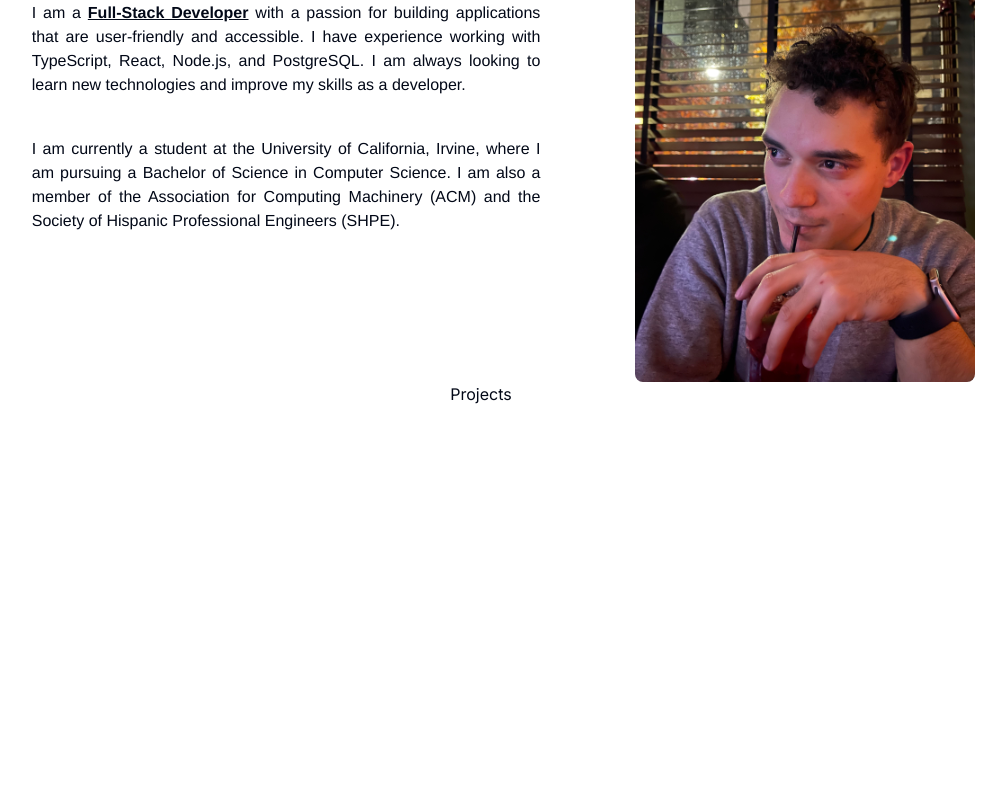
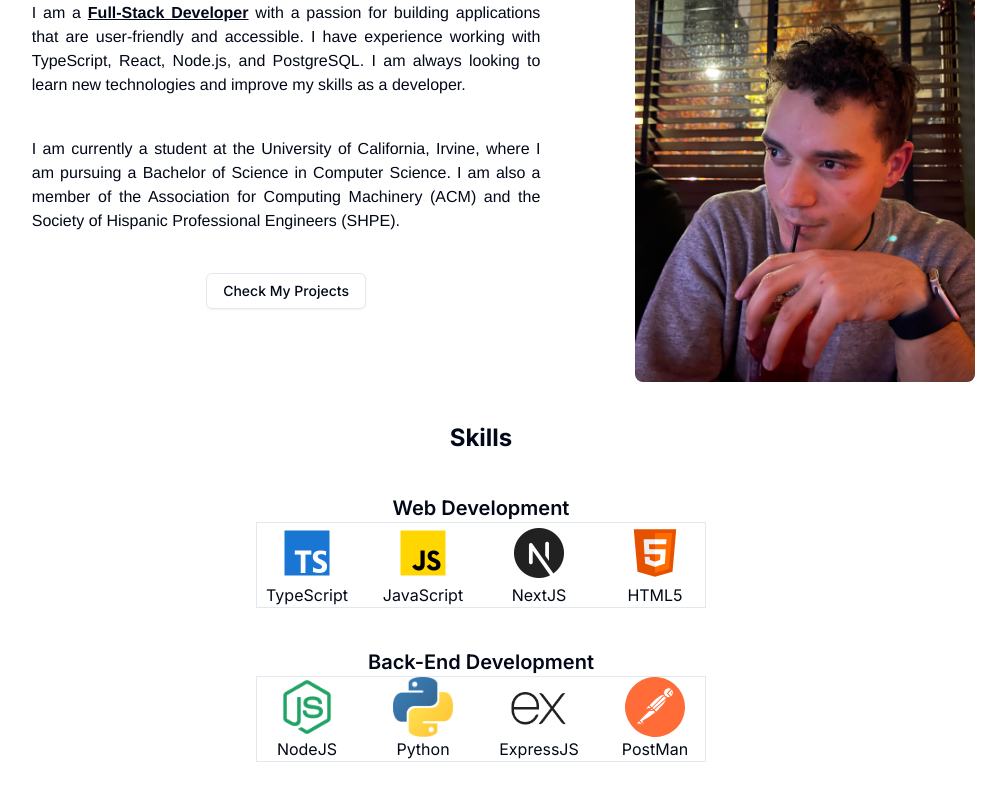
Before and after one commit to hexbacon/chrismena.dev-portfolio, a Next.js app: page / in a window 1280 px wide. Shown: the part 877-1677 px from the top of the page, without its empty margins (159-1165 px from the left). Before the commit the page ends 1379 px from the top, so only its background shows below. Built offline with nearby package versions, Linux system fonts and the light colour scheme.

Commit message:
expanded the skills section

```diff
--- a/app/page.tsx
+++ b/app/page.tsx
@@ -1,14 +1,13 @@
 import { Hero } from "@/components/hero";
 import { About } from "@/components/about";
 import { Skills } from "@/components/skills";
-import { Projects } from "@/components/projects";
 
 export default function Home() {
   return (
     <main className="flex min-h-screen flex-col items-center justify-between p-24">
       <Hero />
       <About />
-      <Projects />
+      <Skills />
     </main>
   );
 }
--- a/components/about.tsx
+++ b/components/about.tsx
@@ -1,4 +1,6 @@
 import Image from "next/image";
+import { Button } from "./ui/button";
+import Link from "next/link";
 // About me section
 export function About() {
     return (
@@ -19,6 +21,9 @@
                     Machinery (ACM) and the Society of Hispanic Professional
                     Engineers (SHPE).
                 </p>
+                <Link href="https://github.com/hexbacon" target="_blank">
+                    <Button variant={"outline"} className="mt-10">Check My Projects</Button>
+                </Link>
             </div>
             <div className="lg:pt-0 sm:pt-10">
                 <Image className="rounded-lg" src="/assets/photo.jpeg" alt="Picture of me" width={340} height={300} />
--- a/components/projects.tsx
+++ /dev/null
@@ -1,6 +0,0 @@
-
-export function Projects() {
-    return(
-        <h1>Projects</h1>
-    )
-}
--- a/components/skills.tsx
+++ b/components/skills.tsx
@@ -1,29 +1,34 @@
-import { WebDev } from "@/section/web-dev";
-import { ToolTip } from "./tooltip";
+import { WebDev, BackDev } from "@/section/web-dev";
 import Image from "next/image";
+
 export function Skills() {
     return (
         <div className="pt-10 w-full flex flex-col items-center justify-center">
             <h2 className="lg:text-2xl font-bold">Skills</h2>
-            <section className="flex">
+            <section>
                 <article>
                     <h3 className="pt-10 text-center text-xl font-semibold">
                         Web Development
                     </h3>
-                    <div className="grid grid-cols-4 gap-4 border">
+                    <div className="grid grid-cols-4 gap-4 place-items-center border">
                         {
                             // Loop through WebDev and get icons
                             WebDev.map((icon, idx) => {
                                 return (
                                     //<ToolTip text={icon.name} href={icon.href} icon={icon.icon} key={idx} />
+                                    <div
+                                        key={idx}
+                                        className="flex flex-col justify-center items-center"
+                                    >
                                         <Image
-                                        className="px-5"
-                                        key={idx}
+                                            className="px-5 hover:scale-110 hover:drop-shadow-lg transform transition duration-300"
                                             src={icon.icon}
                                             width={100}
                                             height={100}
                                             alt=""
                                         />
+                                        <p>{icon.name}</p>
+                                    </div>
                                 );
                             })
                         }
@@ -31,25 +36,26 @@
                 </article>
                 <article>
                     <h3 className="pt-10 text-center text-xl font-semibold">
-                    Web Development
+                        Back-End Development
                     </h3>
-                    <div className="grid grid-cols-4 gap-4 border">
-                        {
-                            // Loop through WebDev and get icons
-                            WebDev.map((icon, idx) => {
+                    <div className="grid grid-cols-4 gap-4 justify-items-center place-items-center border">
+                        {BackDev.map((icon, idx) => {
                             return (
-                                    //<ToolTip text={icon.name} href={icon.href} icon={icon.icon} key={idx} />
+                                <div
+                                    key={idx}
+                                    className="flex flex-col justify-center items-center"
+                                >
                                     <Image
-                                        className="px-5"
-                                        key={idx}
+                                        className="px-5 hover:scale-110 hover:drop-shadow-lg transform  transition duration-300"
                                         src={icon.icon}
                                         width={100}
                                         height={100}
                                         alt=""
                                     />
+                                    <p className="">{icon.name}</p>
+                                </div>
                             );
-                            })
-                        }
+                        })}
                     </div>
                 </article>
             </section>
--- /dev/null
+++ b/components/ui/card.tsx
@@ -0,0 +1,76 @@
+import * as React from "react"
+
+import { cn } from "@/lib/utils"
+
+const Card = React.forwardRef<
+  HTMLDivElement,
+  React.HTMLAttributes<HTMLDivElement>
+>(({ className, ...props }, ref) => (
+  <div
+    ref={ref}
+    className={cn(
+      "rounded-xl border bg-card text-card-foreground shadow",
+      className
+    )}
+    {...props}
+  />
+))
+Card.displayName = "Card"
+
+const CardHeader = React.forwardRef<
+  HTMLDivElement,
+  React.HTMLAttributes<HTMLDivElement>
+>(({ className, ...props }, ref) => (
+  <div
+    ref={ref}
+    className={cn("flex flex-col space-y-1.5 p-6", className)}
+    {...props}
+  />
+))
+CardHeader.displayName = "CardHeader"
+
+const CardTitle = React.forwardRef<
+  HTMLParagraphElement,
+  React.HTMLAttributes<HTMLHeadingElement>
+>(({ className, ...props }, ref) => (
+  <h3
+    ref={ref}
+    className={cn("font-semibold leading-none tracking-tight", className)}
+    {...props}
+  />
+))
+CardTitle.displayName = "CardTitle"
+
+const CardDescription = React.forwardRef<
+  HTMLParagraphElement,
+  React.HTMLAttributes<HTMLParagraphElement>
+>(({ className, ...props }, ref) => (
+  <p
+    ref={ref}
+    className={cn("text-sm text-muted-foreground", className)}
+    {...props}
+  />
+))
+CardDescription.displayName = "CardDescription"
+
+const CardContent = React.forwardRef<
+  HTMLDivElement,
+  React.HTMLAttributes<HTMLDivElement>
+>(({ className, ...props }, ref) => (
+  <div ref={ref} className={cn("p-6 pt-0", className)} {...props} />
+))
+CardContent.displayName = "CardContent"
+
+const CardFooter = React.forwardRef<
+  HTMLDivElement,
+  React.HTMLAttributes<HTMLDivElement>
+>(({ className, ...props }, ref) => (
+  <div
+    ref={ref}
+    className={cn("flex items-center p-6 pt-0", className)}
+    {...props}
+  />
+))
+CardFooter.displayName = "CardFooter"
+
+export { Card, CardHeader, CardFooter, CardTitle, CardDescription, CardContent }
--- a/section/web-dev.tsx
+++ b/section/web-dev.tsx
@@ -1,27 +1,47 @@
 import JS from "@/public/assets/icons/javascript.png";
-import NT from "@/public/assets/icons/nest-js.png";
+import NT from "@/public/assets/icons/next-js.png";
 import ND from "@/public/assets/icons/nodejs.png";
 import TP from "@/public/assets/icons/typescript.png";
+import HT from "@/public/assets/icons/html5.png";
+import PT from "@/public/assets/icons/python.png";
+import EX from "@/public/assets/icons/express-js.png";
+import PST from "@/public/assets/icons/postman.svg";
+
 
 export const WebDev = [
     {
+        name: "TypeScript",
+        icon: TP,
+    },
+    {
         name: "JavaScript",
         icon: JS,
-        href: ""
     },
     {
         name: "NextJS",
         icon: NT,
-        href: ""
     },
+    {
+        name: "HTML5",
+        icon: HT,
+    },
+];
+
+export const BackDev = [
     {
         name: "NodeJS",
         icon: ND,
-        href: ""
     },
     {
-        name: "TypeScript",
-        icon: TP,
-        href: ""
+        name: "Python",
+        icon: PT
+    },
+    {
+        name: "ExpressJS",
+        icon: EX
+    },
+    {
+        name: "PostMan",
+        icon: PST
     }
-]
+];
```
Lines whose indentation alone changed are shown as unchanged.
